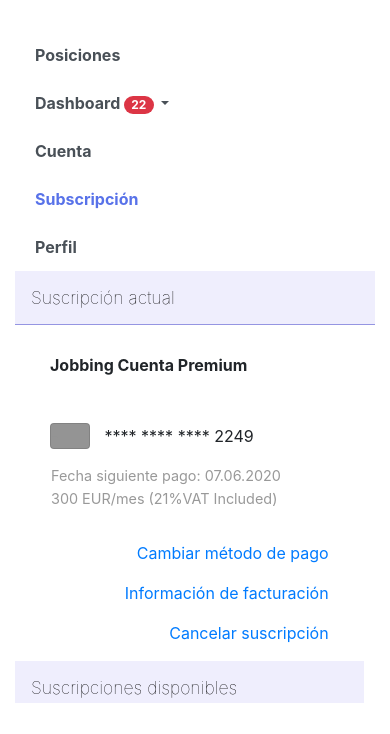
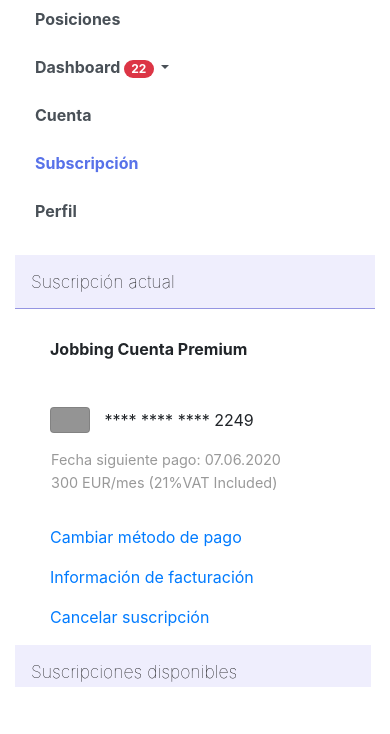
Before and after one commit to FranLopezFreelance/jobbing, a plain HTML site: page index.html in a window 390 px wide. Shown: the part 83-817 px from the top of the page. Drawn offline with nearby package versions, Linux system fonts and the light colour scheme.

Commit message:
ajustes responsive

```diff
--- a/index.css
+++ b/index.css
@@ -151,3 +151,25 @@
   ::-webkit-scrollbar-thumb {
     background: rgb(113, 142, 238);
   }
+
+  @media (max-width: 600px) {
+    .dot {
+        background-image: none;
+    }
+
+    .body-content {
+        margin-top: 4px!important;
+    }
+
+    .data-content {
+        margin-top: 20px;
+    }
+
+    .content-wrapper {
+        width: 103%!important;
+    }
+
+    .content-box {
+        text-align: left;
+    }
+  }
```
